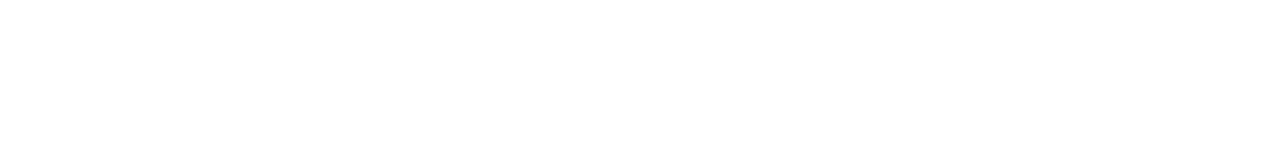
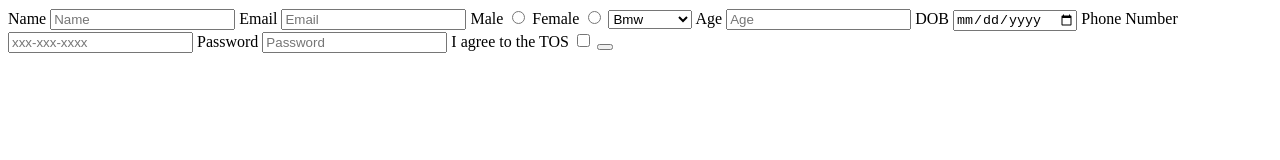
Before and after one commit to acciojob/signup-form-car-priyanshu0007-bit, a website: page main.html in a window 1280 px wide. Drawn offline with Linux system fonts and the light colour scheme.

Commit message:
created a submission

```diff
--- a/main.html
+++ b/main.html
@@ -8,6 +8,33 @@
 
 <body>
 	<!-- the entire body must be written by student -->
+	<form method="post">
+		<label for="name">Name</label>
+		<input type="text" id="name" placeholder="Name">
+		<label for="email">Email</label>
+		<input type="email" id="email" placeholder="Email">
+		<label for="gender_m">Male</label>
+		<input type="radio" id="gender_m" required>
+		<label for="gender_f">Female</label>
+		<input type="radio" id="gender_f" required>
+
+		<select id="cars" placeholder="	--Please choose an option--">
+			<option>Bmw</option>
+			<option>Mercedice</option>
+			<option>audi</option>
+		</select>
+		<label for="age">Age</label>
+		<input type="number" id="age" required placeholder="Age">
+		<label for="dob">DOB</label>
+		<input type="date" id="dob" required>
+		<label for="tel">Phone Number</label>
+		<input type="tel" id="tel" placeholder="xxx-xxx-xxxx">
+		<label for="password">Password</label>
+		<input type="password" id="password" required placeholder="Password">
+		<label for="tos">I agree to the TOS</label>
+		<input type="checkbox" id="tos" required>
+		<button type="submit">
+	</form>
     <script type="text/javascript" src="./script.js">
 </script>
 
```
